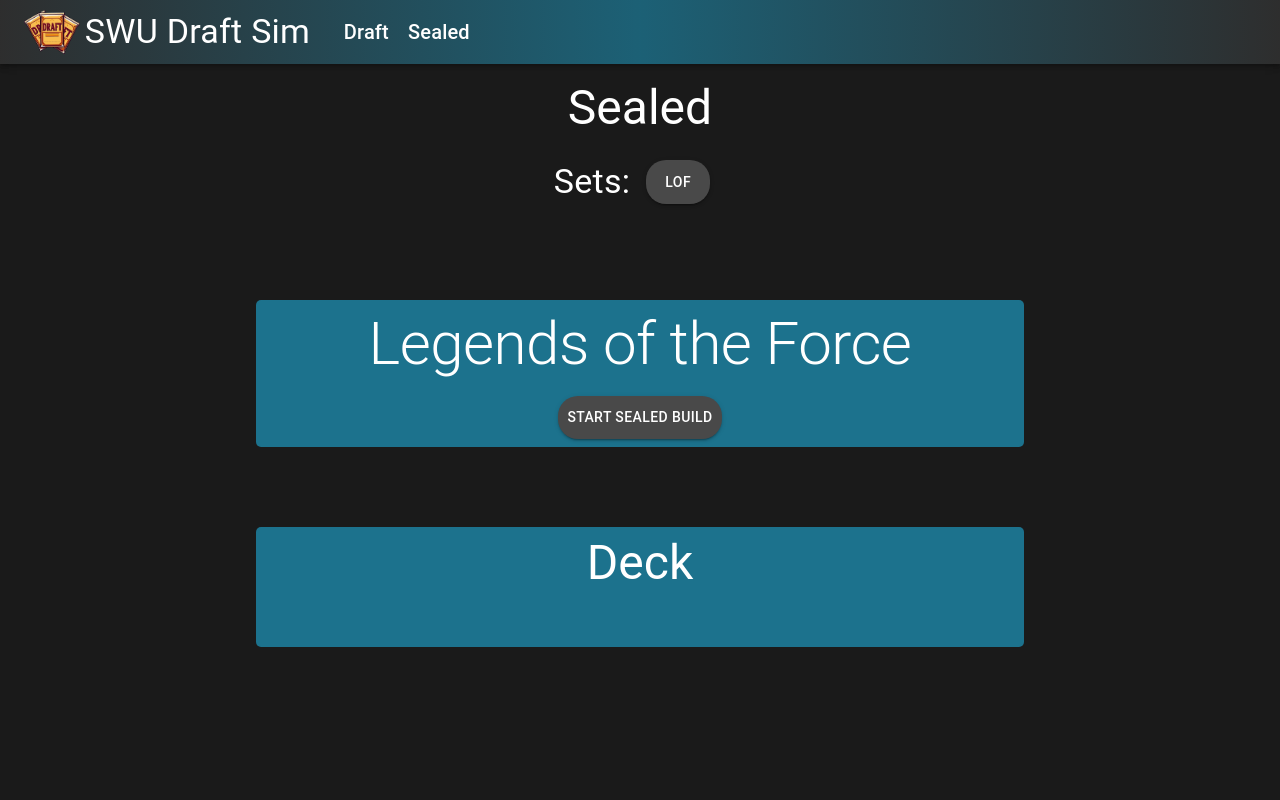
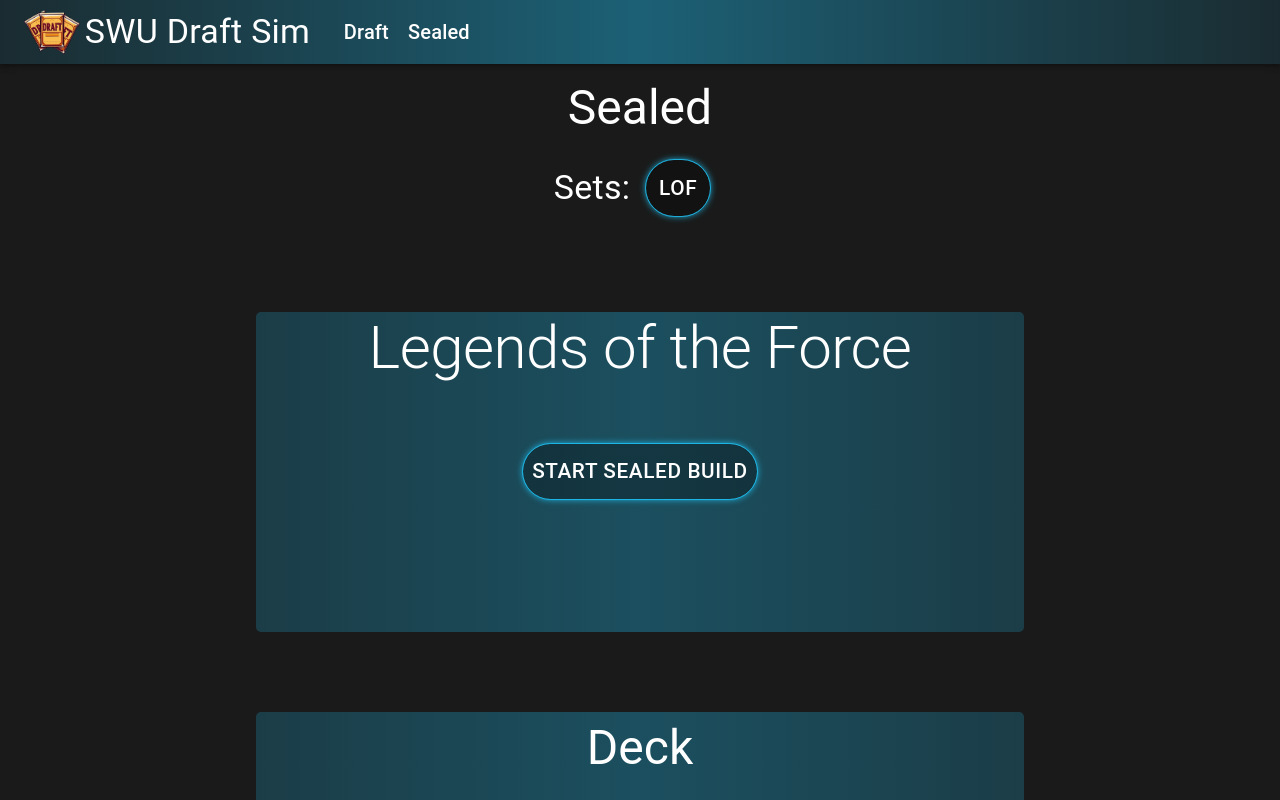
Before and after one commit to Trys2Hard/swu-draft-sim, a React (Vite) app in the folder client/: page /sealed in a window 1280 px wide. Shown: the top 800 px of the page. Built offline with nearby package versions, Linux system fonts and the light colour scheme.

Commit message:
Update Sorting & Styles
Add sorting to SealedPool. Deck now sorts by cost instead of card number. Changed color scheme. Updated StartButton.

```diff
--- a/client/src/Deck.jsx
+++ b/client/src/Deck.jsx
@@ -5,7 +5,7 @@
 export default function Deck({ deckLeaders, deckCards, setDeckLeaders, setDeckCards, setSideboardLeaders, setSideboardCards, setSealedLeaderPool, setSealedCardPool }) {
     const { anchorEl, hoveredCard, handlePopoverOpen, handlePopoverClose } = useCardHoverPopover('');
 
-    const sortedDeckCards = [...deckCards].sort((a, b) => a.cardObj?.cardData?.Number - b.cardObj?.cardData?.Number);
+    const sortedDeckCards = [...deckCards].sort((a, b) => a.cardObj?.cardData?.Cost - b.cardObj?.cardData?.Cost);
 
     function moveToSideboard(id) {
         handlePopoverClose();
@@ -51,7 +51,7 @@
     const styles = {
         deck: {
             color: 'white',
-            backgroundColor: 'rgba(31, 202, 255, 0.5)',
+            background: 'linear-gradient(to right, rgba(31, 202, 255, 0.2), rgba(31, 202, 255, 0.3), rgba(31, 202, 255, 0.2))',
             width: '60%',
             height: '100%',
             m: '0 auto 0 auto',
@@ -144,7 +144,7 @@
                         hoveredCard={hoveredCard}
                         onHoverClose={handlePopoverClose} />
                 </List>
-            </Box >
+            </Box>
         </>
     );
-};
+}
--- a/client/src/DraftPack.jsx
+++ b/client/src/DraftPack.jsx
@@ -3,17 +3,20 @@
 import StartButton from './StartButton';
 
 export default function DraftPack({ setName, title, packNum, pickNum, handleStartDraft, draftStarted, draftingLeaders, currentPack, packIndex, handlePopoverClose, handlePopoverOpen, pickCard, anchorEl, hoveredCard, isLoading }) {
+    //Styles
     const styles = {
         packBox: {
+            position: 'relative',
             width: '60%',
-            height: '100%',
+            minHeight: '20rem',
             m: '5rem auto 5rem auto',
             p: '0.5rem',
-            backgroundColor: 'rgba(31, 202, 255, 0.5)',
+            background: 'linear-gradient(to right, rgba(31, 202, 255, 0.2), rgba(31, 202, 255, 0.3), rgba(31, 202, 255, 0.2))',
             borderRadius: '5px',
             display: 'flex',
             flexDirection: 'column',
             alignItems: 'center',
+            justifyContent: 'center',
             color: 'white',
         },
         pack: {
@@ -63,7 +66,7 @@
             }
             {!draftStarted &&
                 <>
-                    <Typography variant='h2' component='h4' sx={{ mb: '1rem' }}>{setName}</Typography>
+                    <Typography variant='h2' component='h4' sx={{ position: 'absolute', top: '0' }}>{setName}</Typography>
                     <StartButton isLoading={isLoading} onClick={() => handleStartDraft()}>Start Draft</StartButton>
                 </>
             }
@@ -89,10 +92,10 @@
                             anchorEl={anchorEl}
                             hoveredCard={hoveredCard}
                             onHoverClose={handlePopoverClose} />
-                    </List >
+                    </List>
                     <Typography variant='h3' component='p' sx={styles.loading}>Loading...</Typography>
                 </Box>
             }
         </Box>
-    )
+    );
 }
--- a/client/src/DraftPage.jsx
+++ b/client/src/DraftPage.jsx
@@ -236,4 +236,4 @@
                 setDeckCards={setDeckCards} />
         </>
     );
-};
+}
--- a/client/src/Navbar.jsx
+++ b/client/src/Navbar.jsx
@@ -5,7 +5,7 @@
     // Styles
     const styles = {
         appBar: {
-            background: 'linear-gradient(to right, rgba(125, 125, 125, 0.2), rgba(31, 202, 255, 0.4), rgba(125, 125, 125, 0.2))',
+            background: 'linear-gradient(to right, rgba(31, 202, 255, 0.1), rgba(31, 202, 255, 0.4), rgba(31, 202, 255, 0.1))',
         },
         toolbar: {
             display: 'flex',
--- a/client/src/SealedPage.jsx
+++ b/client/src/SealedPage.jsx
@@ -149,4 +149,4 @@
                 setSealedCardPool={setSealedCardPool} />
         </>
     );
-};
+}
--- a/client/src/SealedPool.jsx
+++ b/client/src/SealedPool.jsx
@@ -3,18 +3,24 @@
 import StartButton from './StartButton';
 
 export default function SealedPool({ handlePopoverClose, handlePopoverOpen, setName, anchorEl, hoveredCard, isLoading, moveToDeck, handleStartSealedBuild, sealedStarted, sealedLeaderPool, sealedCardPool }) {
+    const sortedSealedCardPool = [...sealedCardPool].sort((a, b) => a.cardObj?.cardData?.Number - b.cardObj?.cardData?.Number);
+
+    //Styles
     const styles = {
         packBox: {
+            position: 'relative',
             width: '60%',
             height: '100%',
             m: '5rem auto 5rem auto',
             p: '0.5rem',
-            backgroundColor: 'rgba(31, 202, 255, 0.5)',
+            background: 'linear-gradient(to right, rgba(31, 202, 255, 0.2), rgba(31, 202, 255, 0.3), rgba(31, 202, 255, 0.2))',
             borderRadius: '5px',
             display: 'flex',
             flexDirection: 'column',
             alignItems: 'center',
+            justifyContent: 'center',
             color: 'white',
+            minHeight: '20rem',
         },
         pack: {
             width: '100%',
@@ -70,7 +76,7 @@
         <Box sx={styles.packBox} >
             {!sealedStarted &&
                 <>
-                    <Typography variant='h2' component='h4' sx={{ mb: '1rem' }}>{setName}</Typography>
+                    <Typography variant='h2' component='h4' sx={{ mb: '1rem', position: 'absolute', top: '0' }}>{setName}</Typography>
                     <StartButton isLoading={isLoading} onClick={() => handleStartSealedBuild()}>Start Sealed Build</StartButton>
                 </>
             }
@@ -108,7 +114,7 @@
             }
             {sealedStarted &&
                 <List sx={styles.pack}>
-                    {sealedCardPool.flat().map((card) => {
+                    {sortedSealedCardPool.flat().map((card) => {
                         const cardId = `card-id-${card.id}`;
                         return (
                             <ListItem
@@ -129,6 +135,6 @@
                 anchorEl={anchorEl}
                 hoveredCard={hoveredCard}
                 onHoverClose={handlePopoverClose} />
-        </Box >
-    )
+        </Box>
+    );
 }
--- a/client/src/Sideboard.jsx
+++ b/client/src/Sideboard.jsx
@@ -30,7 +30,7 @@
     const styles = {
         sideboard: {
             color: 'white',
-            backgroundColor: 'rgba(31, 202, 255, 0.5)',
+            background: 'linear-gradient(to right, rgba(31, 202, 255, 0.2), rgba(31, 202, 255, 0.3), rgba(31, 202, 255, 0.2))',
             width: '60%',
             height: '100%',
             m: '5rem auto 0 auto',
--- a/client/src/StartButton.jsx
+++ b/client/src/StartButton.jsx
@@ -1,19 +1,26 @@
 import { Button } from '@mui/material';
 
 export default function StartButton({ isLoading, children, onClick }) {
+    //Styles
     const styles = {
         StartButton: {
             display: isLoading ? 'none' : 'flex',
-            backgroundColor: 'rgba(73, 73, 73, 1)',
-            borderRadius: '20px',
+            backgroundColor: 'rgba(0, 0, 0, 0.3)',
+            borderRadius: '30px',
             p: '0.6rem',
+            fontSize: '1.3rem',
+            boxShadow: '0 0 7px rgba(31, 202, 255, 1)',
+            outline: '1px solid rgba(31, 202, 255, 0.7)',
+            transition: 'all 0.3s',
             '&:hover': {
-                background: 'linear-gradient(rgba(125, 125, 125, 1), rgba(31, 202, 255, 0.5))',
+                backgroundColor: 'rgba(0, 0, 0, 0.1)',
+                boxShadow: '0 0 12px rgba(31, 202, 255, 1)',
+                outline: '1px solid rgba(31, 202, 255, 0.7)',
             },
         },
-    }
+    };
 
     return (
         <Button variant='contained' sx={styles.StartButton} onClick={onClick}>{children}</Button>
-    )
+    );
 }
```
